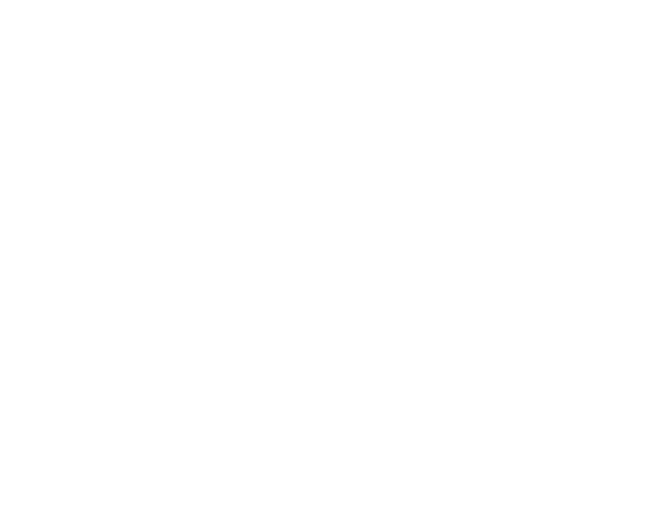
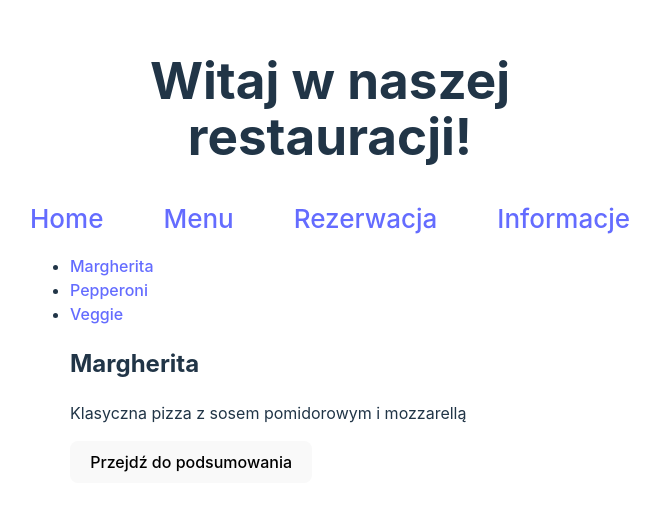
Before and after one commit to lukas-sikora/zadania-react, a React (Vite) app in the folder react-training/: page /menu/1 in a window 1280 px wide. Shown: the part 142-652 px from the top of the page, without its empty margins (310-970 px from the left). Built offline with nearby package versions, Linux system fonts and the light colour scheme.

Commit message:
nesting-routes-task/1-solution

```diff
--- a/react-training/src/App.jsx
+++ b/react-training/src/App.jsx
@@ -1,5 +1,34 @@
+import { createBrowserRouter, RouterProvider } from "react-router-dom";
+
+import Home from "./pages/home/Home";
+import Menu from "./pages/menu/Menu";
+import MenuItemDetail from "./pages/menu/MenuItemDetail";
+import Reservation from "./pages/reservation/Reservation";
+import RestaurantInfo from "./pages/restaurationInfo/RestaurantInfo";
+import Layout from "./components/Layout";
+import Summary from "./pages/summary/Summary";
+
 const App = () => {
-  return <div></div>;
+  const router = createBrowserRouter([
+    {
+      path: "/",
+      element: <Layout />,
+      children: [
+        { path: "/home", element: <Home /> },
+        { path: "/summary", element: <Summary /> },
+
+        {
+          path: "/menu",
+          element: <Menu />,
+          children: [{ path: ":itemId", element: <MenuItemDetail /> }],
+        },
+        { path: "/reservation", element: <Reservation /> },
+        { path: "/info", element: <RestaurantInfo /> },
+      ],
+    },
+  ]);
+
+  return <RouterProvider router={router} />;
 };
 
 export default App;
--- /dev/null
+++ b/react-training/src/components/Layout.jsx
@@ -0,0 +1,18 @@
+import { Link, Outlet } from "react-router-dom";
+
+const Layout = () => {
+  return (
+    <div className="wrapper">
+      <h1>Witaj w naszej restauracji!</h1>
+      <nav>
+        <Link to="/home">Home</Link>
+        <Link to="/menu">Menu</Link>
+        <Link to="/reservation">Rezerwacja</Link>
+        <Link to="/info">Informacje</Link>
+      </nav>
+      <Outlet />
+    </div>
+  );
+};
+
+export default Layout;
--- a/react-training/src/index.css
+++ b/react-training/src/index.css
@@ -67,3 +67,15 @@ button:focus-visible {
     background-color: #f9f9f9;
   }
 }
+nav {
+  display: flex;
+  justify-content: space-between;
+  font-size: 26px;
+}
+
+.wrapper {
+  width: 600px;
+}
+h1 {
+  text-align: center;
+}
--- /dev/null
+++ b/react-training/src/mocks/menuItems.js
@@ -0,0 +1,17 @@
+export const MENU_ITEMS = [
+  {
+    id: 1,
+    name: "Margherita",
+    description: "Klasyczna pizza z sosem pomidorowym i mozzarellą",
+  },
+  {
+    id: 2,
+    name: "Pepperoni",
+    description: "Pizza z pepperoni i sosem pomidorowym",
+  },
+  {
+    id: 3,
+    name: "Veggie",
+    description: "Pizza wegetariańska z różnymi warzywami",
+  },
+];
--- /dev/null
+++ b/react-training/src/pages/home/Home.jsx
@@ -0,0 +1,16 @@
+const Home = () => {
+  return (
+    <p>
+      Lorem Ipsum is simply dummy text of the printing and typesetting industry.
+      Lorem Ipsum has been the industry's standard dummy text ever since the
+      1500s, when an unknown printer took a galley of type and scrambled it to
+      make a type specimen book. It has survived not only five centuries, but
+      also the leap into electronic typesetting, remaining essentially
+      unchanged. It was popularised in the 1960s with the release of Letraset
+      sheets containing Lorem Ipsum passages, and more recently with desktop
+      publishing software like Aldus PageMaker including versions of Lorem Ipsum
+    </p>
+  );
+};
+
+export default Home;
--- /dev/null
+++ b/react-training/src/pages/menu/Menu.jsx
@@ -0,0 +1,18 @@
+import { Link, Outlet } from "react-router-dom";
+
+import { MENU_ITEMS } from "../../mocks/menuItems";
+
+const Menu = () => {
+  return (
+    <ul>
+      {MENU_ITEMS.map(({ id, name }) => (
+        <li key={id}>
+          <Link to={`/menu/${id}`}>{name}</Link>
+        </li>
+      ))}
+      <Outlet />
+    </ul>
+  );
+};
+
+export default Menu;
--- /dev/null
+++ b/react-training/src/pages/menu/MenuItemDetail.jsx
@@ -0,0 +1,26 @@
+import { useParams, useNavigate } from "react-router-dom";
+
+import { MENU_ITEMS } from "../../mocks/menuItems";
+
+const MenuItemDetail = () => {
+  const { itemId } = useParams();
+  const navigate = useNavigate();
+
+  const item = MENU_ITEMS.find(({ id }) => id === parseInt(itemId));
+
+  const goToSummary = () => {
+    navigate("/summary", { state: { id: itemId } });
+  };
+
+  return item ? (
+    <div>
+      <h2>{item.name}</h2>
+      <p>{item.description}</p>
+      <button onClick={goToSummary}>Przejdź do podsumowania</button>
+    </div>
+  ) : (
+    <p>Danie nie zostało znalezione.</p>
+  );
+};
+
+export default MenuItemDetail;
--- /dev/null
+++ b/react-training/src/pages/reservation/Reservation.jsx
@@ -0,0 +1,5 @@
+const Reservation = () => {
+  return <h2>Zarezerwuj Stolik</h2>;
+};
+
+export default Reservation;
--- /dev/null
+++ b/react-training/src/pages/restaurationInfo/RestaurantInfo.jsx
@@ -0,0 +1,5 @@
+const RestaurantInfo = () => {
+  return <h2>Informacje o Restauracji</h2>;
+};
+
+export default RestaurantInfo;
--- /dev/null
+++ b/react-training/src/pages/summary/Summary.jsx
@@ -0,0 +1,25 @@
+import { useLocation } from "react-router-dom";
+
+import { MENU_ITEMS } from "../../mocks/menuItems";
+
+const Summary = () => {
+  const location = useLocation();
+  const { id } = location.state || {};
+
+  const item = MENU_ITEMS.find((item) => item.id === Number(id));
+
+  return (
+    <div>
+      {!item ? (
+        <h2>Złoż najpierw zamówienie</h2>
+      ) : (
+        <>
+          <h2>Podsumowanie zamówienia</h2>
+          <p>Zamówiono pizze: {item.name}</p>
+        </>
+      )}
+    </div>
+  );
+};
+
+export default Summary;
```
